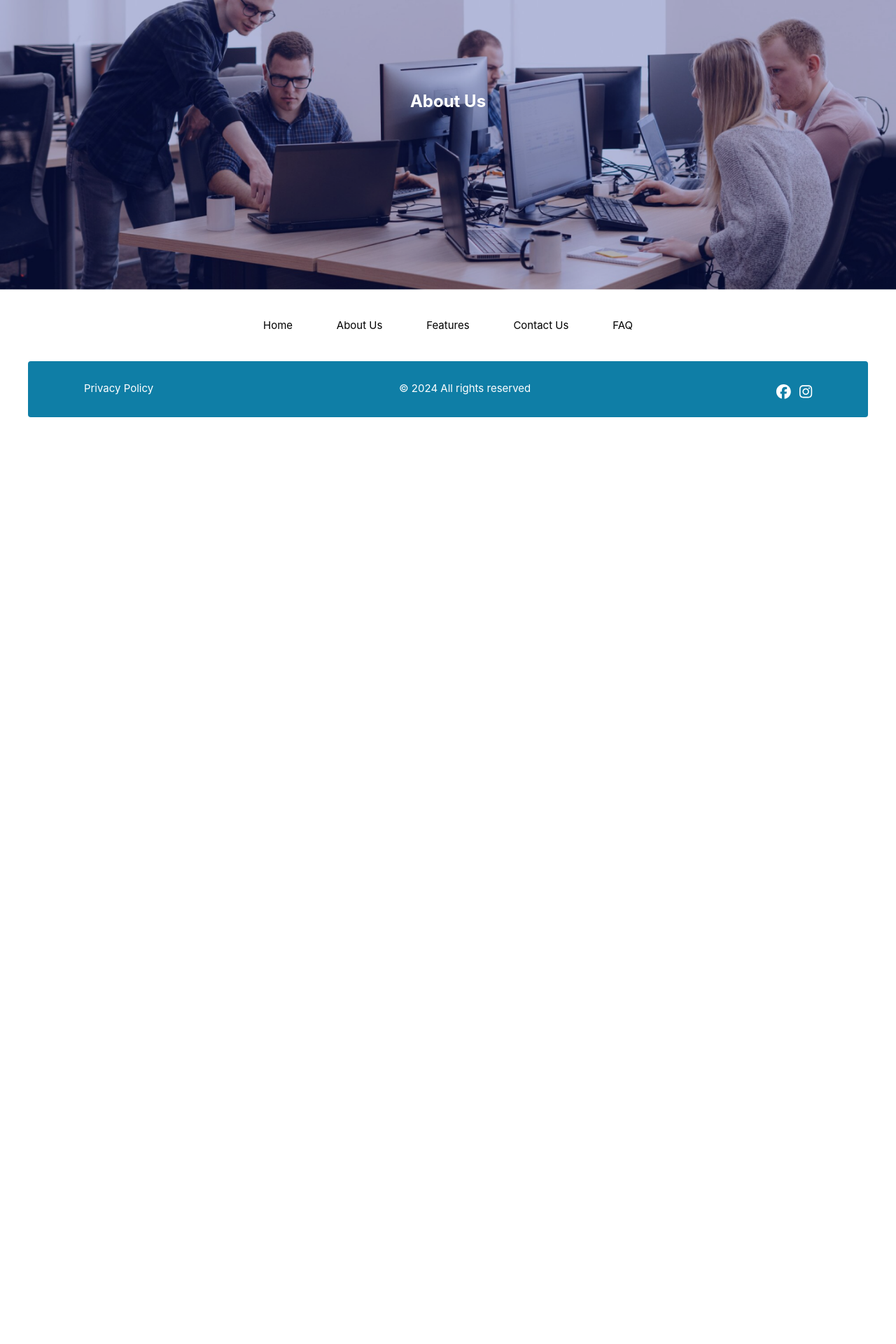
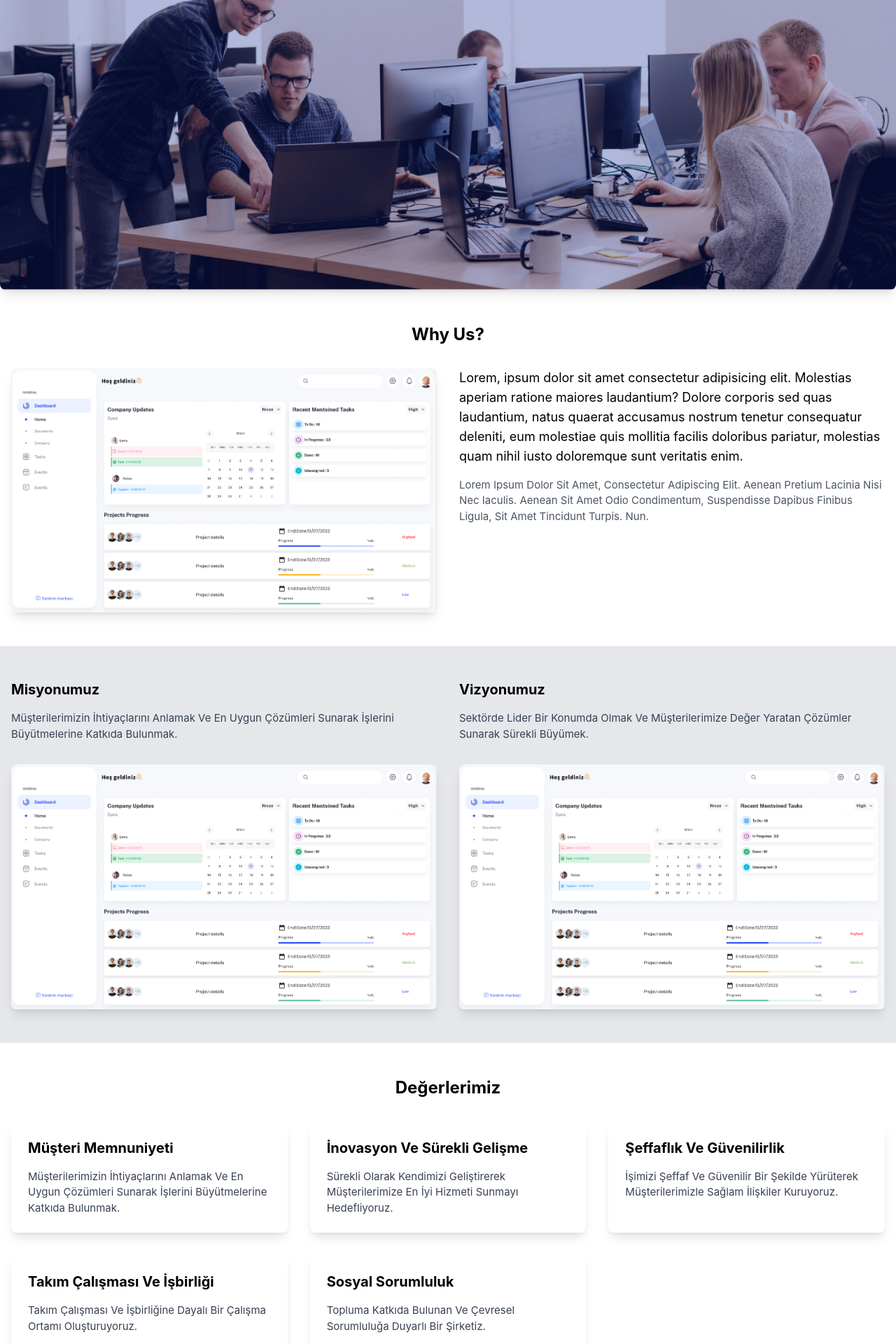
Before and after one commit to ahmedakta/teamplo, a Vue app: page /about-us in a window 1280 px wide. Shown: the part 220-2140 px from the top of the page at 70% size. Before the commit the page ends 856 px from the top, so only its background shows below. Built offline with nearby package versions, Linux system fonts and the light colour scheme; what v-calendar would draw is missing.

Commit message:
frontend

```diff
--- a/src/components/Frontend/Blog.vue
+++ b/src/components/Frontend/Blog.vue
@@ -1,12 +1,13 @@
 <template>
-  <div class="max-w-xs rounded-xl overflow-hidden shadow-lg">
-    <img class="w-full" :src="blog.image" alt="Blog Image" />
+ <div class="max-w-xs w-full rounded-xl overflow-hidden shadow-lg m-4">
+    <img class="w-full h-48 object-cover" :src="blog.image" alt="Blog Image" />
     <div class="px-6 py-4">
       <div class="py-4">
         <span
           class="inline-block text-gray-500 rounded-full py-1 text-sm font-semibold text-gray-700 mr-2"
-          >{{ blog.created_at }}</span
         >
+          {{ blog.created_at }}
+        </span>
       </div>
       <a class="text-black text-base" href="#">
         {{ blog.header }}
--- a/src/components/Frontend/Blogs.vue
+++ b/src/components/Frontend/Blogs.vue
@@ -2,7 +2,7 @@
   <h1 class="text-4xl text-center font-bold py-10 text-black">
     {{ header }}
   </h1>
-  <div class="flex flex-wrap w-[100rem] justify-between mx-auto py-5">
+  <div class="flex flex-wrap justify-center md:justify-between mx-auto py-5 max-w-screen-xl">
     <Blog v-for="blog in blogs" :key="blog.id" :blog="blog" />
   </div>
 </template>
--- a/src/components/Frontend/Footer.vue
+++ b/src/components/Frontend/Footer.vue
@@ -1,9 +1,7 @@
 <template>
-  <footer class="flex-col">
+<footer class="flex flex-col items-center">
     <!-- links -->
-    <div
-      class="text-center text-black w-[35rem] justify-between max-w-screen-xl px-4 pt-10 mx-auto lg:pt-18 flex"
-    >
+    <div class="text-center text-black w-full max-w-screen-xl px-4 pt-10 mx-auto lg:pt-18 flex flex-col md:flex-row justify-center md:justify-between space-y-4 md:space-y-0">
         <a href="/" class="hover:text-[#5dade2]">Home</a>
         <a href="/about-us" class="hover:text-[#5dade2]">About Us</a>
         <a href="/features" class="hover:text-[#5dade2]">Features</a>
@@ -11,19 +9,18 @@
         <a href="/faq" class="hover:text-[#5dade2]">FAQ</a>
     </div>
     <!-- privacy section -->
-    <div
-      class="bg-[#0F7EA6] text-white rounded text-center m-10 p-7 pl-20 pr-20 h-[5rem] flex justify-between"
-    >
-      <span><a href="">Privacy Policy</a></span>
-      <!-- All RIghts Reserved -->
+    <div class="bg-[#0F7EA6] text-white rounded text-center m-10 p-7 h-auto w-full max-w-screen-xl flex flex-col md:flex-row justify-between items-center space-y-4 md:space-y-0">
+        <span><a href="" class="hover:text-[#5dade2]">Privacy Policy</a></span>
+        <!-- All Rights Reserved -->
         <p>© 2024 All rights reserved</p>
         <!-- social media -->
-      <span class="text-[1.3rem]">
-        <a href=""><font-awesome-icon :icon="['fab', 'facebook']" /></a>
-        <a href="" class="pl-3"><font-awesome-icon :icon="['fab', 'instagram']" /></a>
+        <span class="text-[1.3rem] flex space-x-3">
+            <a href="" class="hover:text-[#5dade2]"><font-awesome-icon :icon="['fab', 'facebook']" /></a>
+            <a href="" class="hover:text-[#5dade2]"><font-awesome-icon :icon="['fab', 'instagram']" /></a>
         </span>
     </div>
 </footer>
+
 </template>
 
 <script setup></script>
--- a/src/views/Frontend/AboutView.vue
+++ b/src/views/Frontend/AboutView.vue
@@ -1,11 +1,95 @@
 <template>
   <MainLayout>
-    <div class="relative about">
-      <img src="../../assets/header.png" class="block w-full h-auto" />
-      <div class="absolute inset-0 flex items-center justify-center">
-        <h1 class="text-white text-2xl font-bold">About Us</h1>
-      </div>
-    </div>
+
+    <!-- Header Section -->
+    <header class="text-white ">
+      <img src="../../assets/header.png" alt="Image 1" class="rounded-lg shadow-lg">
+        <!-- <div class="container mx-auto px-4">
+            <h1 class="text-3xl font-bold text-center">About Us</h1>
+        </div> -->
+    </header>
+
+    <!-- Why Us Section -->
+    <section class="py-12">
+        <div class="container mx-auto px-4">
+            <h2 class="text-2xl font-bold text-center mb-8 text-black">Why Us?</h2>
+            <div class="grid md:grid-cols-2 gap-8">
+                <div class="flex justify-center">
+                    <img src="../../assets/dashboard-v1.png" alt="Image 1" class="rounded-lg shadow-lg">
+                </div>
+                <div>
+                    <p class="text-lg mb-4 text-black">
+                      Lorem, ipsum dolor sit amet consectetur adipisicing elit. Molestias aperiam ratione maiores laudantium? Dolore corporis sed quas laudantium, natus quaerat accusamus nostrum tenetur consequatur deleniti, eum molestiae quis mollitia facilis doloribus pariatur, molestias quam nihil iusto doloremque sunt veritatis enim.
+                    </p>
+                    <p class="text-gray-600">
+                        Lorem Ipsum Dolor Sit Amet, Consectetur Adipiscing Elit. Aenean Pretium Lacinia Nisi Nec Iaculis. Aenean Sit Amet Odio Condimentum, Suspendisse Dapibus Finibus Ligula, Sit Amet Tincidunt Turpis. Nun.
+                    </p>
+                </div>
+            </div>
+        </div>
+    </section>
+
+    <!-- Mission and Vision Section -->
+    <section class="py-12 bg-gray-200">
+        <div class="container mx-auto px-4">
+            <div class="grid md:grid-cols-2 gap-8">
+                <div>
+                    <h3 class="text-xl font-bold mb-4 text-black">Misyonumuz</h3>
+                    <p class="text-gray-700 mb-8">
+                        Müşterilerimizin İhtiyaçlarını Anlamak Ve En Uygun Çözümleri Sunarak İşlerini Büyütmelerine Katkıda Bulunmak.
+                    </p>
+                    <img src="../../assets/dashboard-v1.png" alt="Image 2" class="rounded-lg shadow-lg">
+                </div>
+                <div>
+                    <h3 class="text-xl font-bold mb-4 text-black">Vizyonumuz</h3>
+                    <p class="text-gray-700 mb-8">
+                        Sektörde Lider Bir Konumda Olmak Ve Müşterilerimize Değer Yaratan Çözümler Sunarak Sürekli Büyümek.
+                    </p>
+                    <img src="../../assets/dashboard-v1.png" alt="Image 3" class="rounded-lg shadow-lg">
+                </div>
+            </div>
+        </div>
+    </section>
+
+    <!-- Values Section -->
+    <section class="py-12">
+        <div class="container mx-auto px-4">
+            <h3 class="text-2xl font-bold text-center mb-8 text-black">Değerlerimiz</h3>
+            <div class="grid md:grid-cols-3 gap-8">
+                <div class="bg-white p-6 rounded-lg shadow-lg">
+                    <h4 class="text-xl font-bold mb-4 text-black" >Müşteri Memnuniyeti</h4>
+                    <p class="text-gray-700">
+                        Müşterilerimizin İhtiyaçlarını Anlamak Ve En Uygun Çözümleri Sunarak İşlerini Büyütmelerine Katkıda Bulunmak.
+                    </p>
+                </div>
+                <div class="bg-white p-6 rounded-lg shadow-lg">
+                    <h4 class="text-xl font-bold mb-4 text-black">İnovasyon Ve Sürekli Gelişme</h4>
+                    <p class="text-gray-700">
+                        Sürekli Olarak Kendimizi Geliştirerek Müşterilerimize En İyi Hizmeti Sunmayı Hedefliyoruz.
+                    </p>
+                </div>
+                <div class="bg-white p-6 rounded-lg shadow-lg">
+                    <h4 class="text-xl font-bold mb-4 text-black">Şeffaflık Ve Güvenilirlik</h4>
+                    <p class="text-gray-700">
+                        İşimizi Şeffaf Ve Güvenilir Bir Şekilde Yürüterek Müşterilerimizle Sağlam İlişkiler Kuruyoruz.
+                    </p>
+                </div>
+                <div class="bg-white p-6 rounded-lg shadow-lg">
+                    <h4 class="text-xl font-bold mb-4 text-black">Takım Çalışması Ve İşbirliği</h4>
+                    <p class="text-gray-700">
+                        Takım Çalışması Ve İşbirliğine Dayalı Bir Çalışma Ortamı Oluşturuyoruz.
+                    </p>
+                </div>
+                <div class="bg-white p-6 rounded-lg shadow-lg">
+                    <h4 class="text-xl font-bold mb-4 text-black">Sosyal Sorumluluk</h4>
+                    <p class="text-gray-700">
+                        Topluma Katkıda Bulunan Ve Çevresel Sorumluluğa Duyarlı Bir Şirketiz.
+                    </p>
+                </div>
+            </div>
+        </div>
+    </section>
+
   </MainLayout>
 </template>
 
--- a/src/views/Frontend/ContactView.vue
+++ b/src/views/Frontend/ContactView.vue
@@ -1,8 +1,56 @@
 <template>
   <MainLayout>
-    <div class="about">
-      <h1>This is an Contact Us page</h1>
-    </div>
+
+    <!-- Contact Information Section -->
+    <section class="py-12">
+        <div class="container mx-auto px-4 text-black">
+            <h2 class="text-2xl font-bold text-center mb-8">Get in Touch</h2>
+            <div class="grid md:grid-cols-2 gap-8 ">
+                <!-- Contact Details -->
+                <div>
+                    <h3 class="text-xl font-bold mb-4">Contact Information</h3>
+                    <p class="mb-4">Feel free to get in touch with us via phone or send us a message using the form.</p>
+                    <p class="mb-2"><strong>Address:</strong> 1234 Street Name, City, Country</p>
+                    <p class="mb-2"><strong>Phone:</strong> (123) 456-7890</p>
+                    <p class="mb-2"><strong>Email:</strong> contact@company.com</p>
+                    <div class="mt-4">
+                        <h4 class="text-lg font-bold mb-2">Follow Us</h4>
+                        <div class="flex space-x-3 text-xl">
+                            <a href="#" class="text-blue-600 hover:text-blue-800"><i class="fab fa-facebook"></i></a>
+                            <a href="#" class="text-blue-400 hover:text-blue-600"><i class="fab fa-twitter"></i></a>
+                            <a href="#" class="text-pink-600 hover:text-pink-800"><i class="fab fa-instagram"></i></a>
+                            <a href="#" class="text-blue-700 hover:text-blue-900"><i class="fab fa-linkedin"></i></a>
+                        </div>
+                    </div>
+                </div>
+                <!-- Contact Form -->
+                <div>
+                    <h3 class="text-xl font-bold mb-4">Send Us a Message</h3>
+                    <form class="bg-white rounded-lg p-8 shadow-md">
+                        <div class="mb-4">
+                            <label for="name" class="block text-gray-700 font-bold mb-2">Name</label>
+                            <input type="text" id="name" class="w-full px-3 py-2 border rounded-lg focus:outline-none focus:ring-2 focus:ring-blue-600" placeholder="Your Name">
+                        </div>
+                        <div class="mb-4">
+                            <label for="email" class="block text-gray-700 font-bold mb-2">Email</label>
+                            <input type="email" id="email" class="w-full px-3 py-2 border rounded-lg focus:outline-none focus:ring-2 focus:ring-blue-600" placeholder="Your Email">
+                        </div>
+                        <div class="mb-4">
+                            <label for="subject" class="block text-gray-700 font-bold mb-2">Subject</label>
+                            <input type="text" id="subject" class="w-full px-3 py-2 border rounded-lg focus:outline-none focus:ring-2 focus:ring-blue-600" placeholder="Subject">
+                        </div>
+                        <div class="mb-4">
+                            <label for="message" class="block text-gray-700 font-bold mb-2">Message</label>
+                            <textarea id="message" class="w-full px-3 py-2 border rounded-lg focus:outline-none focus:ring-2 focus:ring-blue-600" rows="5" placeholder="Your Message"></textarea>
+                        </div>
+                        <div class="text-center">
+                            <button type="submit" class="bg-blue-600 text-white px-4 py-2 rounded-lg hover:bg-blue-800">Send Message</button>
+                        </div>
+                    </form>
+                </div>
+            </div>
+        </div>
+    </section>
   </MainLayout>
 </template>
 
```
Lines whose indentation alone changed are shown as unchanged.
